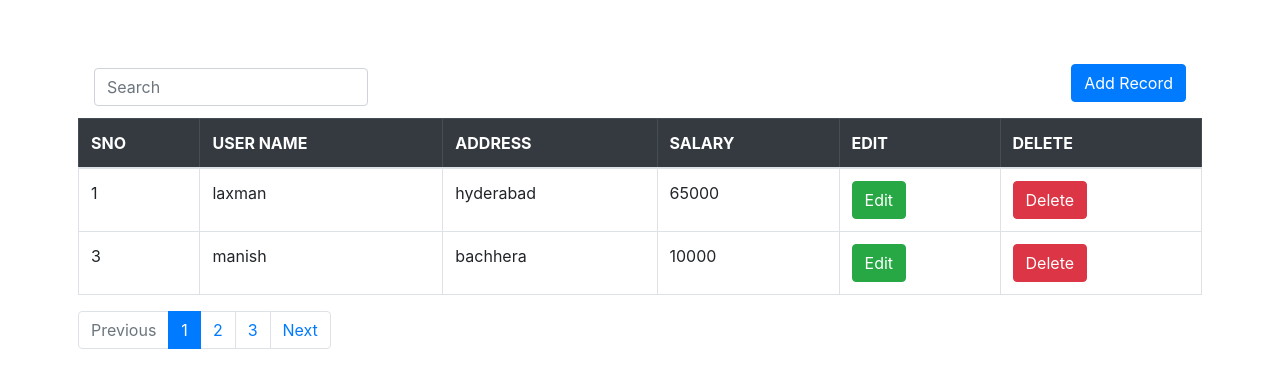
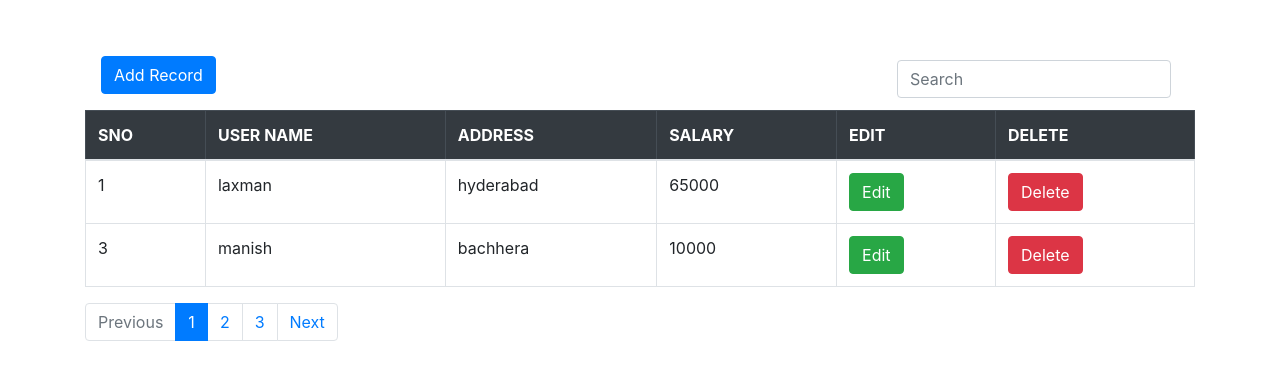
Before and after one commit to harishkgit9640/curd_operation_using_ajax, a PHP site: page / in a window 1280 px wide. Shown: the top 388 px of the page. Run offline with PHP 8.4, Linux system fonts and the light colour scheme; data comes from the database, SQL or seed files in the repository.

Commit message:
some changes

```diff
--- a/add_model.php
+++ b/add_model.php
@@ -1,32 +1,3 @@
-<!-- Button trigger modal -->
-
-<nav class="navbar ">
-  <form class="form-inline" action="#" method="post">
-    <input class="form-control mr-sm-2" type="search"  id="search" placeholder="Search" autocomplete="off">
-  </form>
-<button type="button" class="btn btn-primary float-right mb-2" data-toggle="modal" data-target="#model">
-    Add Record
-</button>
-</nav>
-
-
-<script>
-
-$(document).on('keyup', function(e) {
-        var search = $('#search').val();
-    $.ajax({
-        url: "search.php",
-        type: "POST",
-        data: {search},
-        success: function(data) {
-            $('#display_record').html(data);
-        }
-    })
-});
-
-
-</script>
-
 <!-- Modal -->
 <div class="modal fade" id="model" tabindex="-1" aria-labelledby="add_emp" aria-hidden="true">
     <div class="modal-dialog">
--- a/index.php
+++ b/index.php
@@ -25,8 +25,18 @@
     </div>
 
     <main>
-        <div class="container my-5 p-2">
+        <div class="container my-5">
             <!-- <h1>Dashboard</h1> -->
+            <div class="navbar">
+                <button type="button" class="btn btn-primary mb-2" data-toggle="modal" data-target="#model">
+                    Add Record
+                </button>
+                <form class="form-inline" action="#" method="post">
+                    <input class="form-control mr-sm-2" type="search" id="search_input" placeholder="Search"
+                        autocomplete="off">
+                </form>
+            </div>
+
             <?php include_once('add_model.php') ?>
             <div id="display_record">
                 hello data
@@ -91,7 +101,7 @@ $(document).ready(function() {
             }
         })
     });
-});
+
 
     // Delete the Record from the database
     $(document).on('click', '.delete_btn', function(e) {
@@ -109,13 +119,13 @@ $(document).on('click', '.delete_btn', function(e) {
                     load_Record();
                 } else {
                     $('#message').addClass('alert-danger');
-                $('#message').html('something went wrong Data not Deleted!').fadeIn(800);
+                    $('#message').html('something went wrong Data not Deleted!').fadeIn(
+                        800);
                     $('#message').fadeOut(2000);
                 }
             }
         })
     });
-
 
     // fetch data for update the table
     $(document).on('click', '.edit_btn', function(e) {
@@ -156,11 +166,29 @@ $("#update_record").on("click", function(e) {
                     load_Record();
                 } else {
                     $('#message').addClass('alert-danger');
-                $('#message').html('something went wrong, data not updated!').fadeIn(800);
+                    $('#message').html('something went wrong, data not updated!').fadeIn(
+                        800);
                     $('#message').fadeOut(2000);
                 }
             }
         })
+    });
+
+    // Search records
+
+    $("#search_input").on('keyup', function(e) {
+        var search = $('#search_input').val();
+        $.ajax({
+            url: "search.php",
+            type: "POST",
+            data: {
+                search
+            },
+            success: function(data) {
+                $('#display_record').html(data);
+            }
+        })
+    });
 });
 </script>
 
```
Lines whose indentation alone changed are shown as unchanged.
